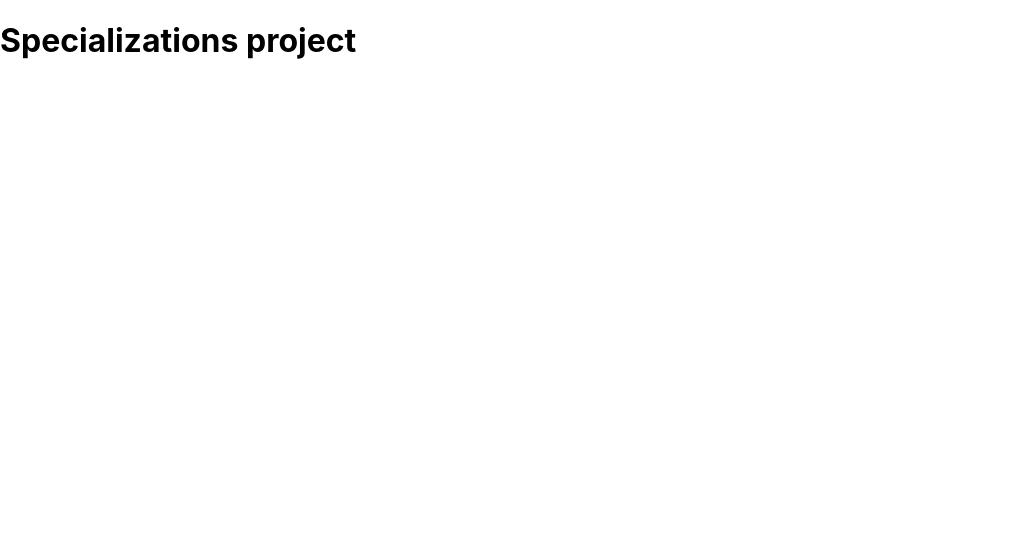
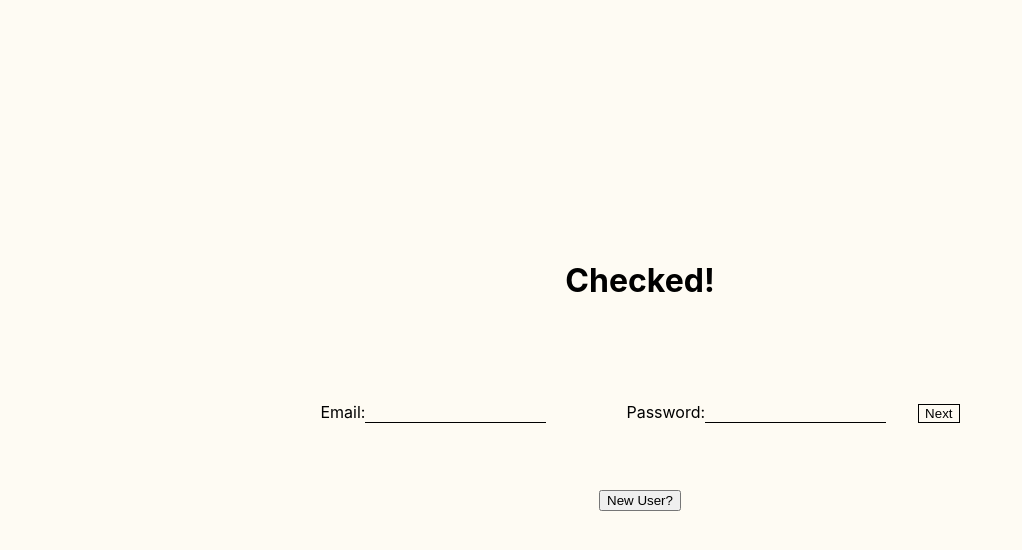
Before and after one commit to wesleylo1/Checked-Capstone, a React (Create React App) app: page / in a window 1280 px wide. Shown: the top 550 px of the page, without its empty margins (0-1022 px from the left). Built offline with nearby package versions, Linux system fonts and the light colour scheme.

Commit message:
updated components

```diff
--- a/src/App.js
+++ b/src/App.js
@@ -1,9 +1,12 @@
+import Login from "./components/Login"
 import "./styles/App.css"
 
 function App() {
   return (
-    <div className="App">
-      <h1>Specializations project</h1>
+    <div className="app">
+      <h1>Checked!</h1>
+      <Login />
+      <button>New User?</button>
     </div>
   )
 }
--- a/src/components/Login.js
+++ b/src/components/Login.js
@@ -1,8 +1,52 @@
-import React from "react"
+import React, { useState } from "react"
 import "../styles/Login.css"
 
 function Login() {
-  return <div>Login</div>
+  const [email, setEmail] = useState("")
+  const [password, setPassword] = useState("")
+
+  function handleEmailChange(e) {
+    setEmail(e.target.value)
+  }
+
+  function handlePasswordChange(e) {
+    setPassword(e.target.value)
+  }
+
+  function showInfo(e) {
+    e.preventDefault()
+
+    alert(`email: ${email} password: ${password}`)
+    setEmail("")
+    setPassword("")
+  }
+
+  return (
+    <div className="login">
+      <form action="">
+        <p>
+          Email:
+          <input
+            value={email}
+            name="email"
+            type="email"
+            onChange={handleEmailChange}
+            autoFocus
+          />
+        </p>
+        <p>
+          Password:
+          <input
+            value={password}
+            name="password"
+            type="password"
+            onChange={handlePasswordChange}
+          />
+        </p>
+        <button onClick={showInfo}>Next</button>
+      </form>
+    </div>
+  )
 }
 
 export default Login
--- a/src/styles/App.css
+++ b/src/styles/App.css
@@ -0,0 +1,12 @@
+.app {
+  background-color: #fefbf3;
+  display: flex;
+  flex-direction: column;
+  padding-top: 15em;
+  align-items: center;
+  height: 100vh;
+}
+
+.app > button {
+  margin-top: 5em;
+}
--- a/src/styles/Login.css
+++ b/src/styles/Login.css
@@ -0,0 +1,31 @@
+.login {
+  display: flex;
+  justify-content: center;
+  margin-top: 5em;
+}
+
+form > p {
+  display: inline;
+  margin-right: 5em;
+}
+
+form > p:nth-child(2) {
+  margin-right: 2em;
+}
+
+form > p:last-child {
+  margin-right: 0;
+}
+
+form input {
+  outline: none;
+  border: none;
+  border-bottom: 1px solid #000000;
+  background: transparent;
+}
+
+form > button {
+  cursor: pointer;
+  background: transparent;
+  border: 1px solid black;
+}
```
Also changed, not shown: src/components/Input.js (+6 -1 lines), src/components/NewUserModal.js (+22 -1 lines).
